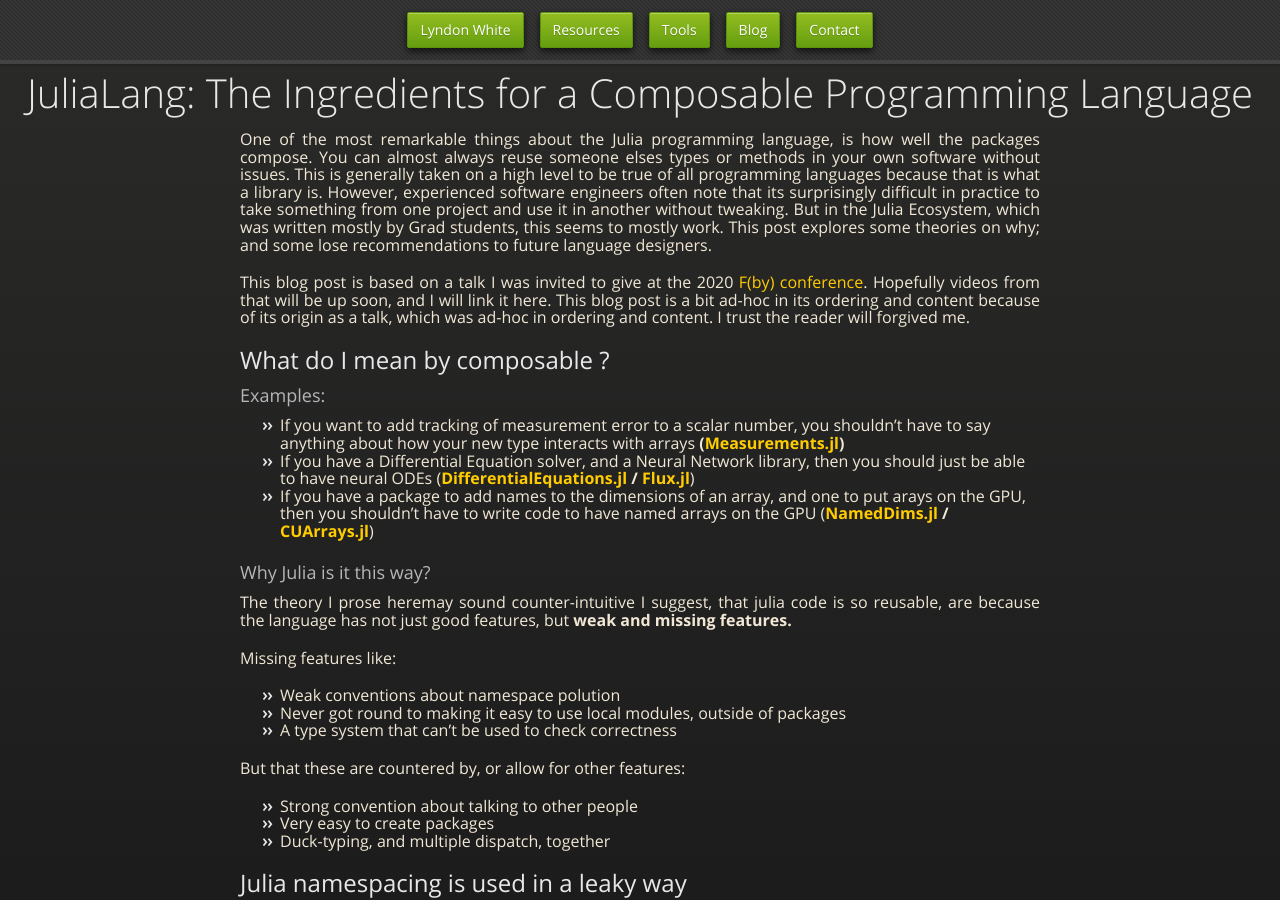
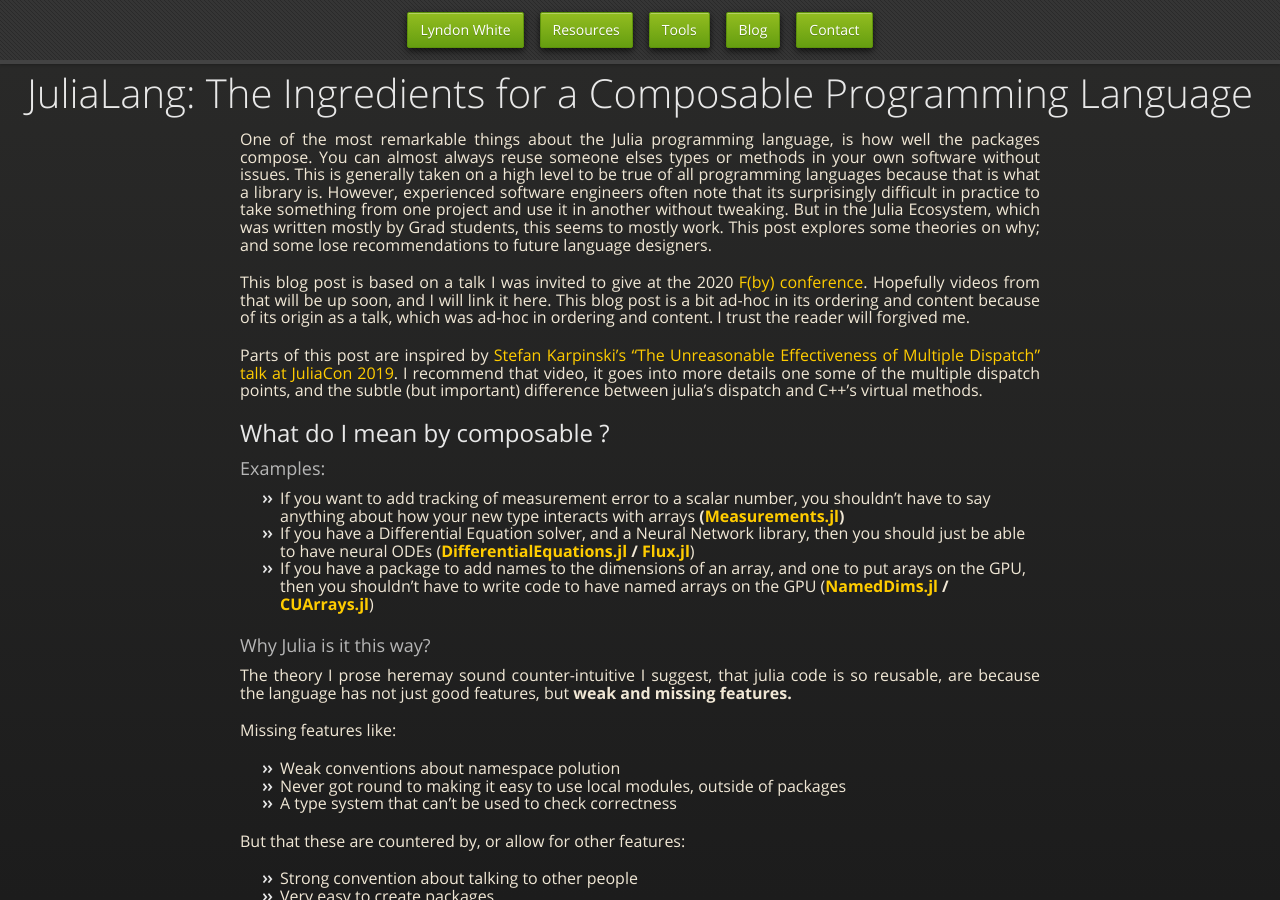
Before and after one commit to oxinabox/oxinabox.github.io, a Jekyll site: the page built from _posts/2020-02-08-whycompositionaljulia.md, in a window 1280 px wide and 900 px high. Built offline with Jekyll 4.4.1, drawn with Linux system fonts in a browser that asks for light colours; nearby versions of some CDN libraries; some web fonts are replaced; formulas are drawn with MathJax 3.

Commit message:
cross ref Stephan's talk

```diff
--- a/_posts/2020-02-08-whycompositionaljulia.md
+++ b/_posts/2020-02-08-whycompositionaljulia.md
@@ -21,6 +21,10 @@ This blog post is based on a talk I was invited to give at the 2020 [F(by) confe
 Hopefully videos from that will be up soon, and I will link it here.
 This blog post is a bit ad-hoc in its ordering and content because of its origin as a talk, which was ad-hoc in ordering and content.
 I trust the reader will forgived me.
+
+Parts of this post are inspired by [Stefan Karpinski's "The Unreasonable Effectiveness of Multiple Dispatch" talk at JuliaCon 2019](https://www.youtube.com/watch?v=kc9HwsxE1OY).
+I recommend that video, it goes into more details one some of the multiple dispatch points, and the subtle (but important) difference between julia's  dispatch and C++'s virtual methods.
+
 
 ## What do I mean by composable ?
 
```
